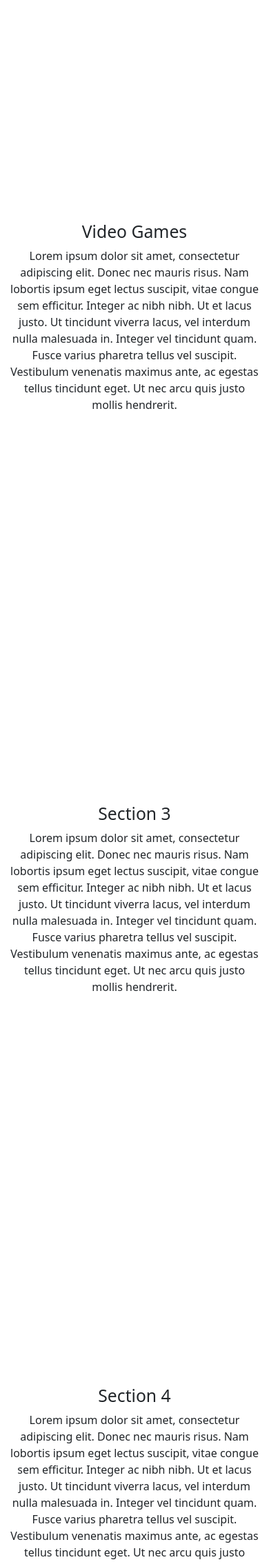
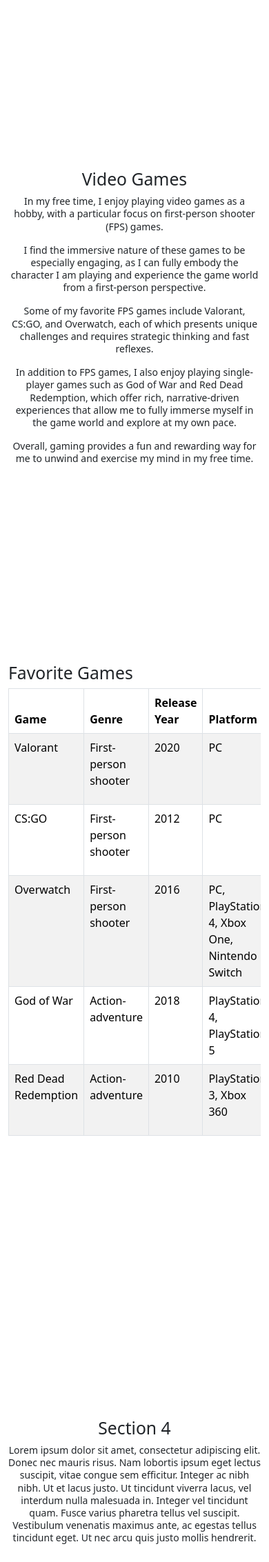
Before and after one commit to thovinak/SinglePageHTML_Portfolio, a Django app: page / in a window 390 px wide. Shown: the part 798-3063 px from the top of the page at 69% size. Run offline with Django 4.2, Linux system fonts and the light colour scheme.

Commit message:
Added AOS, updated overview, Added responsive table

```diff
--- a/templates/index.html
+++ b/templates/index.html
@@ -9,6 +9,10 @@
             integrity="sha384-w76AqPfDkMBDXo30jS1Sgez6pr3x5MlQ1ZAGC+nuZB+EYdgRZgiwxhTBTkF7CXvN"
             crossorigin="anonymous"></script>
     <link rel="stylesheet" href="https://cdn.jsdelivr.net/npm/bootstrap-icons@1.5.0/font/bootstrap-icons.css">
+    <!-- aos-->
+    <link rel="stylesheet" href="https://cdnjs.cloudflare.com/ajax/libs/aos/2.3.4/aos.css"/>
+    <script src="https://cdnjs.cloudflare.com/ajax/libs/aos/2.3.4/aos.js"></script>
+
 
 </head>
 <style>
@@ -22,6 +26,33 @@
         border-color: #5bc0de;
         box-shadow: none;
     }
+
+    html {
+        scroll-behavior: smooth;
+    }
+
+    /* Default styles for larger screens */
+    p {
+        font-size: 18px;
+        line-height: 1.5;
+    }
+
+    /* Media query for smaller screens */
+    @media (max-width: 768px) {
+        p {
+            font-size: 14px;
+            line-height: 1.3;
+        }
+    }
+
+
+    /* Fallback for browsers that don't support scroll-behavior */
+    @media screen and (prefers-reduced-motion: reduce) {
+        html {
+            scroll-behavior: auto;
+        }
+    }
+
 
 </style>
 <body>
@@ -61,13 +92,9 @@
         </div>
     </div>
 </nav>
-<section
-        id="section1"
-        class="d-flex justify-content-center align-items-center vh-100"
-        data-aos="fade-up"
-        data-aos-duration="1000"
-        data-aos-once="false"
->
+<section id="section1" class="d-flex justify-content-center align-items-center vh-100" data-aos="fade-up"
+         data-aos-duration="1000" data-aos-once="true">
+
     <div class="container-fluid text-center">
         <h1 class="display-4 mb-5 animated fadeInDown">
             Hi, I'm <span class="text-primary">Karthik Thovinakere.</span>
@@ -78,10 +105,10 @@
 
 
         <div class="d-flex justify-content-center mb-5">
-            <a class="btn btn-primary btn-lg me-5 animated fadeIn btn-contact"
+            <a class="btn btn-primary btn-lg me-5 animated fadeIn btn-contact "
                href="#section2"
                role="button">
-                <i class="bi bi-controller btn-icon"></i> Get Started
+                <i class="bi bi-controller btn-icon center"></i> Get Started
             </a>
         </div>
         <div class="d-flex justify-content-center mb-5">
@@ -93,6 +120,7 @@
         </div>
     </div>
 </section>
+
 <section
         id="section2"
         class="d-flex justify-content-center align-items-center vh-100"
@@ -103,45 +131,106 @@
     <div class="container-fluid text-center">
         <div class="row">
             <div class="col-md-12">
-                <h2>Video Games</h2>
-                <p>
-                    Lorem ipsum dolor sit amet, consectetur adipiscing elit. Donec nec
-                    mauris risus. Nam lobortis ipsum eget lectus suscipit, vitae
-                    congue sem efficitur. Integer ac nibh nibh. Ut et lacus justo. Ut
-                    tincidunt viverra lacus, vel interdum nulla malesuada in. Integer
-                    vel tincidunt quam. Fusce varius pharetra tellus vel suscipit.
-                    Vestibulum venenatis maximus ante, ac egestas tellus tincidunt
-                    eget. Ut nec arcu quis justo mollis hendrerit.
+                <h2 data-aos="fade-up" data-aos-duration="1000" data-aos-delay="200">Video Games</h2>
+                <p data-aos="fade-up" data-aos-duration="1000" data-aos-delay="400">
+                    In my free time, I enjoy playing video games as a hobby, with a particular focus on first-person
+                    shooter (FPS) games.
+                </p>
+                <p data-aos="fade-up" data-aos-duration="1000" data-aos-delay="600">
+                    I find the immersive nature of these games to be especially engaging, as I can
+                    fully embody the character I am playing and experience the game world from a first-person
+                    perspective.
+                </p>
+                <p data-aos="fade-up" data-aos-duration="1000" data-aos-delay="800">
+                    Some of my favorite FPS games include Valorant, CS:GO, and Overwatch, each of which
+                    presents unique challenges and requires strategic thinking and fast reflexes.
+                </p>
+                <p data-aos="fade-up" data-aos-duration="1000" data-aos-delay="1000">
+                    In addition to FPS games, I also enjoy playing single-player games such as God of War and Red Dead
+                    Redemption, which
+                    offer rich, narrative-driven experiences that allow me to fully immerse myself in the game world and
+                    explore at my own pace.
+                </p>
+                <p data-aos="fade-up" data-aos-duration="1000" data-aos-delay="1200">
+                    Overall, gaming provides a fun and rewarding way for me to unwind and
+                    exercise my mind in my free time.
                 </p>
             </div>
         </div>
     </div>
 </section>
 
-<section
-        id="section3"
-        class="d-flex justify-content-center align-items-center vh-100"
-        data-aos="fade-up"
-        data-aos-duration="1000"
-        data-aos-once="false"
->
-    <div class="container-fluid text-center">
+
+<section id="section3" class="d-flex justify-content-center align-items-center vh-100" data-aos="fade-up"
+         data-aos-duration="1000" data-aos-once="false">
+    <div class="container-fluid">
         <div class="row">
             <div class="col-md-12">
-                <h2>Section 3</h2>
-                <p>
-                    Lorem ipsum dolor sit amet, consectetur adipiscing elit. Donec nec
-                    mauris risus. Nam lobortis ipsum eget lectus suscipit, vitae
-                    congue sem efficitur. Integer ac nibh nibh. Ut et lacus justo. Ut
-                    tincidunt viverra lacus, vel interdum nulla malesuada in. Integer
-                    vel tincidunt quam. Fusce varius pharetra tellus vel suscipit.
-                    Vestibulum venenatis maximus ante, ac egestas tellus tincidunt
-                    eget. Ut nec arcu quis justo mollis hendrerit.
-                </p>
+                <h2>Favorite Games</h2>
+                <div class="table-responsive">
+                    <table class="table table-striped table-bordered table-hover">
+                        <thead>
+                        <tr>
+                            <th>Game</th>
+                            <th>Genre</th>
+                            <th>Release Year</th>
+                            <th>Platform</th>
+                            <th>Learn More</th>
+                        </tr>
+                        </thead>
+                        <tbody>
+                        <tr>
+                            <td>Valorant</td>
+                            <td>First-person shooter</td>
+                            <td>2020</td>
+                            <td>PC</td>
+                            <td><a href="https://playvalorant.com/en-us/" class="btn btn-link text-decoration-none"><i
+                                    class="bi bi-arrow-right-circle"></i> Learn More</a></td>
+                        </tr>
+                        <tr>
+                            <td>CS:GO</td>
+                            <td>First-person shooter</td>
+                            <td>2012</td>
+                            <td>PC</td>
+                            <td><a href="https://store.steampowered.com/app/730/CounterStrike_Global_Offensive/"
+                                   class="btn btn-link text-decoration-none"><i class="bi bi-arrow-right-circle"></i>
+                                Learn More</a></td>
+                        </tr>
+                        <tr>
+                            <td>Overwatch</td>
+                            <td>First-person shooter</td>
+                            <td>2016</td>
+                            <td>PC, PlayStation 4, Xbox One, Nintendo Switch</td>
+                            <td><a href="https://playoverwatch.com/en-us/" class="btn btn-link text-decoration-none"><i
+                                    class="bi bi-arrow-right-circle"></i> Learn More</a></td>
+                        </tr>
+                        <tr>
+                            <td>God of War</td>
+                            <td>Action-adventure</td>
+                            <td>2018</td>
+                            <td>PlayStation 4, PlayStation 5</td>
+                            <td><a href="https://www.playstation.com/en-us/games/god-of-war/"
+                                   class="btn btn-link text-decoration-none"><i class="bi bi-arrow-right-circle"></i>
+                                Learn More</a></td>
+                        </tr>
+                        <tr>
+                            <td>Red Dead Redemption</td>
+                            <td>Action-adventure</td>
+                            <td>2010</td>
+                            <td>PlayStation 3, Xbox 360</td>
+                            <td><a href="https://www.rockstargames.com/reddeadredemption/"
+                                   class="btn btn-link text-decoration-none"><i class="bi bi-arrow-right-circle"></i>
+                                Learn More</a></td>
+                        </tr>
+                        </tbody>
+                    </table>
+                </div>
             </div>
         </div>
     </div>
 </section>
+
+
 <section
         id="section4"
         class="d-flex justify-content-center align-items-center vh-100"
@@ -190,7 +279,7 @@
         </div>
     </div>
 </section>
-<section id="section6" class="d-flex justify-content-center align-items-center vh-100" data-aos="fade-up"
+<section id="section6" class="d-flex justify-content-center align-items-center vh-100" data-aos="fade-in"
          data-aos-duration="1000" data-aos-once="false">
     <div class="container-fluid text-center">
         <div class="row">
@@ -230,5 +319,5 @@
 </body>
 </html>
 <script>
-
+    AOS.init();
 </script>
```
